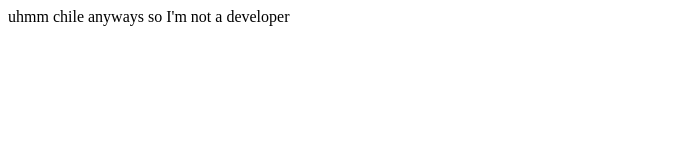
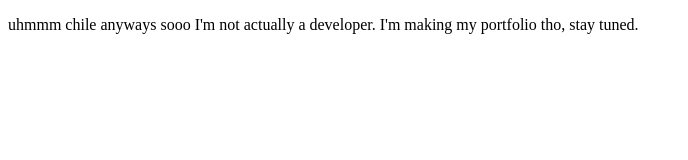
Before and after one commit to nvthane/nvthane.github.io, a plain HTML site: page index.html in a window 1280 px wide. Shown: the whole page, without its empty margins (0-688 px from the left). Drawn offline with Linux system fonts and the light colour scheme.

Commit message:
so 2+2 is 6

```diff
--- a/index.html
+++ b/index.html
@@ -1 +1,6 @@
-<h>uhmm chile anyways so I'm not a developer</h>
+<!DOCTYPE html>
+<html>
+<body>
+<p>uhmmm chile anyways sooo I'm not actually a developer. I'm making my portfolio tho, stay tuned.</p>
+</body>
+</html>
```
Also changed, not shown: 1 other file.
